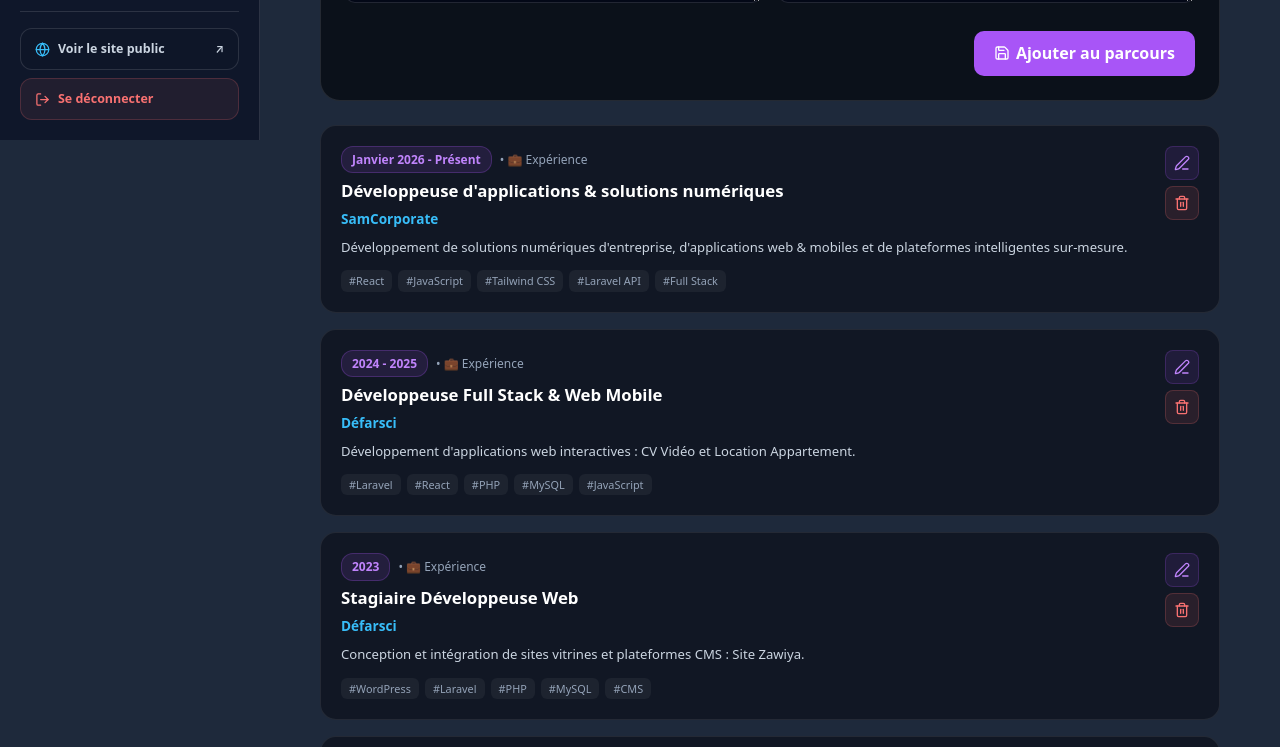
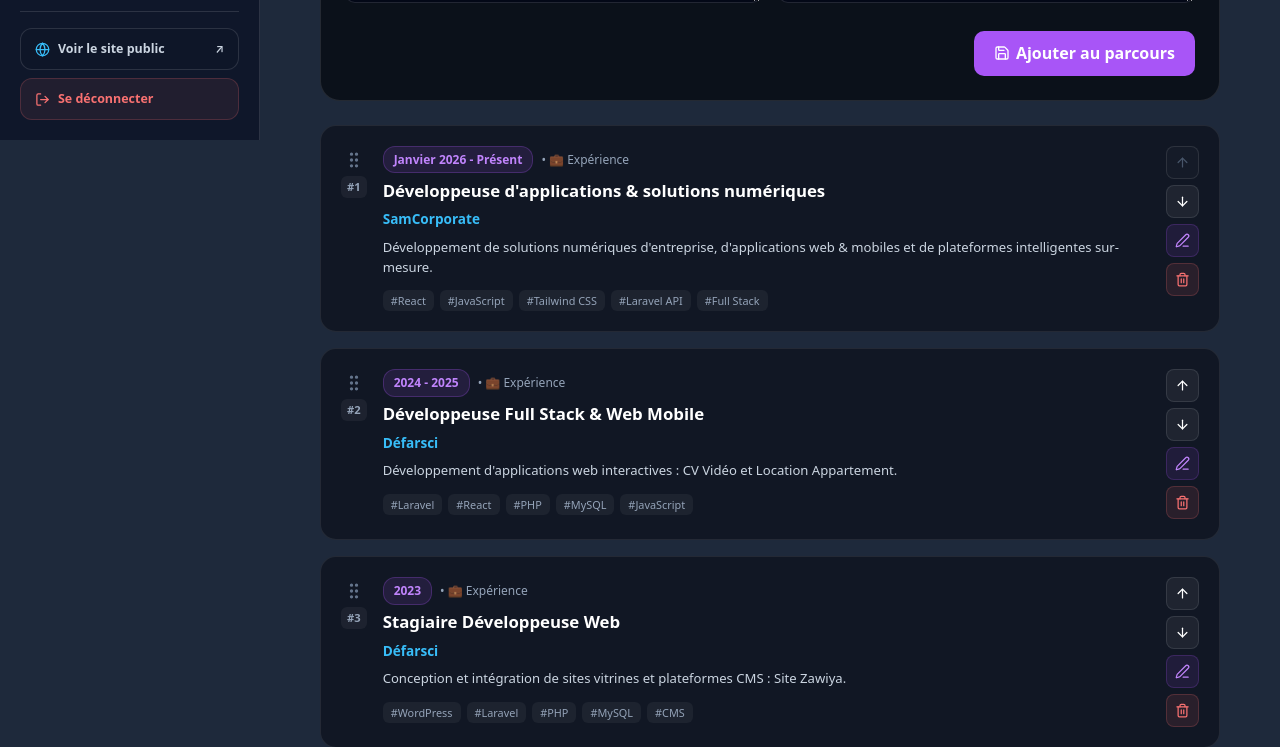
Before and after one commit to mmilinda/FolioMM, a React (Vite) app: page /admin/timeline in a window 1280 px wide. Shown: the part 660-1407 px from the top of the page. Built offline with nearby package versions, Linux system fonts and the light colour scheme; no server answers; sample sign-in values are in the browser's storage.

Commit message:
feat(admin): add reordering of timeline cards with up/down arrows and drag-and-drop

```diff
--- a/src/admin/TimelineManager.jsx
+++ b/src/admin/TimelineManager.jsx
@@ -1,12 +1,13 @@
 import { useState, useRef } from "react";
 import { useSiteData } from "../context/SiteDataContext";
-import { Briefcase, Plus, Trash2, Edit3, CheckCircle, Save, Calendar, GraduationCap } from "lucide-react";
+import { Briefcase, Plus, Trash2, Edit3, CheckCircle, Save, Calendar, GraduationCap, ArrowUp, ArrowDown, GripVertical } from "lucide-react";
 import SEO from "../components/SEO";
 
 export default function TimelineManager() {
   const { timeline, updateTimeline } = useSiteData();
   const [saved, setSaved] = useState(false);
   const [editingId, setEditingId] = useState(null);
+  const [draggedIndex, setDraggedIndex] = useState(null);
   const formRef = useRef(null);
 
   const [form, setForm] = useState({
@@ -48,6 +49,41 @@ export default function TimelineManager() {
       updateTimeline(updated);
       triggerSuccess();
     }
+  };
+
+  const moveItem = (index, direction) => {
+    const newIndex = index + direction;
+    if (newIndex < 0 || newIndex >= timeline.length) return;
+    const updated = [...timeline];
+    const temp = updated[index];
+    updated[index] = updated[newIndex];
+    updated[newIndex] = temp;
+    updateTimeline(updated);
+    triggerSuccess();
+  };
+
+  const handleDragStart = (e, index) => {
+    setDraggedIndex(index);
+    e.dataTransfer.effectAllowed = "move";
+  };
+
+  const handleDragOver = (e) => {
+    e.preventDefault();
+    e.dataTransfer.dropEffect = "move";
+  };
+
+  const handleDrop = (e, targetIndex) => {
+    e.preventDefault();
+    if (draggedIndex === null || draggedIndex === targetIndex) {
+      setDraggedIndex(null);
+      return;
+    }
+    const updated = [...timeline];
+    const [moved] = updated.splice(draggedIndex, 1);
+    updated.splice(targetIndex, 0, moved);
+    updateTimeline(updated);
+    setDraggedIndex(null);
+    triggerSuccess();
   };
 
   const handleSubmit = (e) => {
@@ -117,7 +153,7 @@ export default function TimelineManager() {
             Gestion de l'Expérience & Parcours (Timeline)
           </h1>
           <p style={{ fontSize: "0.85rem", color: "#94a3b8", margin: 0 }}>
-            Gérez la frise chronologique de vos expériences professionnelles, diplômes et certifications.
+            Gérez et réorganisez la frise chronologique de vos expériences. Déplacez les cartes à l'aide des flèches ▲/▼ ou par glisser-déposer.
           </p>
         </div>
 
@@ -196,8 +232,62 @@ export default function TimelineManager() {
         </form>
 
         <div style={{ display: "flex", flexDirection: "column", gap: "1rem" }}>
-          {timeline.map((item) => (
-            <div key={item.id} style={{ background: "rgba(9, 13, 22, 0.6)", border: "1px solid rgba(255, 255, 255, 0.08)", borderRadius: "16px", padding: "1.25rem", display: "flex", justifyContent: "space-between", alignItems: "flex-start", gap: "1rem" }}>
+          {timeline.map((item, index) => {
+            const isFirst = index === 0;
+            const isLast = index === timeline.length - 1;
+            const isDragging = draggedIndex === index;
+
+            return (
+              <div
+                key={item.id}
+                draggable
+                onDragStart={(e) => handleDragStart(e, index)}
+                onDragOver={handleDragOver}
+                onDrop={(e) => handleDrop(e, index)}
+                onDragEnd={() => setDraggedIndex(null)}
+                style={{
+                  background: isDragging ? "rgba(168, 85, 247, 0.18)" : "rgba(9, 13, 22, 0.6)",
+                  border: isDragging ? "1px dashed #c084fc" : "1px solid rgba(255, 255, 255, 0.08)",
+                  borderRadius: "16px",
+                  padding: "1.25rem",
+                  display: "flex",
+                  alignItems: "flex-start",
+                  gap: "1rem",
+                  transition: "all 0.2s ease",
+                  opacity: isDragging ? 0.5 : 1,
+                  boxShadow: isDragging ? "0 8px 24px rgba(168, 85, 247, 0.25)" : "none",
+                }}
+              >
+                {/* Drag Handle & Position Index */}
+                <div
+                  style={{
+                    display: "flex",
+                    flexDirection: "column",
+                    alignItems: "center",
+                    gap: "6px",
+                    cursor: "grab",
+                    color: "#64748b",
+                    paddingTop: "4px",
+                    userSelect: "none",
+                  }}
+                  title="Glisser-déposer pour réordonner"
+                >
+                  <GripVertical size={20} />
+                  <span
+                    style={{
+                      fontSize: "0.7rem",
+                      fontWeight: 800,
+                      color: "#94a3b8",
+                      background: "rgba(255, 255, 255, 0.05)",
+                      padding: "2px 6px",
+                      borderRadius: "6px",
+                    }}
+                  >
+                    #{index + 1}
+                  </span>
+                </div>
+
+                {/* Content */}
                 <div style={{ flex: 1 }}>
                   <div style={{ display: "flex", alignItems: "center", gap: "8px", marginBottom: "0.3rem" }}>
                     <span style={{ fontSize: "0.75rem", fontWeight: 800, padding: "3px 10px", borderRadius: "12px", background: "rgba(168, 85, 247, 0.12)", color: "#c084fc", border: "1px solid rgba(168, 85, 247, 0.25)" }}>
@@ -217,16 +307,79 @@ export default function TimelineManager() {
                   </div>
                 </div>
 
-              <div style={{ display: "flex", flexDirection: "column", gap: "6px" }}>
-                <button onClick={() => handleEdit(item)} style={{ padding: "8px", borderRadius: "8px", background: "rgba(168, 85, 247, 0.1)", border: "1px solid rgba(168, 85, 247, 0.2)", color: "#c084fc", cursor: "pointer" }}>
-                  <Edit3 size={16} />
+                {/* Actions: Reorder Buttons + Edit + Delete */}
+                <div style={{ display: "flex", flexDirection: "column", gap: "6px", alignItems: "center" }}>
+                  <button
+                    type="button"
+                    onClick={() => moveItem(index, -1)}
+                    disabled={isFirst}
+                    style={{
+                      padding: "8px",
+                      borderRadius: "8px",
+                      background: isFirst ? "rgba(255, 255, 255, 0.02)" : "rgba(255, 255, 255, 0.06)",
+                      border: "1px solid rgba(255, 255, 255, 0.1)",
+                      color: isFirst ? "#475569" : "#ffffff",
+                      cursor: isFirst ? "not-allowed" : "pointer",
+                      transition: "all 0.2s ease",
+                    }}
+                    title={isFirst ? "Déjà au premier rang" : "Monter cette carte"}
+                  >
+                    <ArrowUp size={15} />
                   </button>
-                <button onClick={() => handleDelete(item.id)} style={{ padding: "8px", borderRadius: "8px", background: "rgba(248, 113, 113, 0.1)", border: "1px solid rgba(248, 113, 113, 0.2)", color: "#f87171", cursor: "pointer" }}>
-                  <Trash2 size={16} />
+
+                  <button
+                    type="button"
+                    onClick={() => moveItem(index, 1)}
+                    disabled={isLast}
+                    style={{
+                      padding: "8px",
+                      borderRadius: "8px",
+                      background: isLast ? "rgba(255, 255, 255, 0.02)" : "rgba(255, 255, 255, 0.06)",
+                      border: "1px solid rgba(255, 255, 255, 0.1)",
+                      color: isLast ? "#475569" : "#ffffff",
+                      cursor: isLast ? "not-allowed" : "pointer",
+                      transition: "all 0.2s ease",
+                    }}
+                    title={isLast ? "Déjà au dernier rang" : "Descendre cette carte"}
+                  >
+                    <ArrowDown size={15} />
+                  </button>
+
+                  <button
+                    type="button"
+                    onClick={() => handleEdit(item)}
+                    style={{
+                      padding: "8px",
+                      borderRadius: "8px",
+                      background: "rgba(168, 85, 247, 0.1)",
+                      border: "1px solid rgba(168, 85, 247, 0.2)",
+                      color: "#c084fc",
+                      cursor: "pointer",
+                    }}
+                    title="Modifier cette étape"
+                  >
+                    <Edit3 size={15} />
+                  </button>
+
+                  <button
+                    type="button"
+                    onClick={() => handleDelete(item.id)}
+                    style={{
+                      padding: "8px",
+                      borderRadius: "8px",
+                      background: "rgba(248, 113, 113, 0.1)",
+                      border: "1px solid rgba(248, 113, 113, 0.2)",
+                      color: "#f87171",
+                      cursor: "pointer",
+                    }}
+                    title="Supprimer cette étape"
+                  >
+                    <Trash2 size={15} />
                   </button>
                 </div>
               </div>
-          ))}
+            );
+          })}
         </div>
       </div>
     </>
```
Lines whose indentation alone changed are shown as unchanged.
